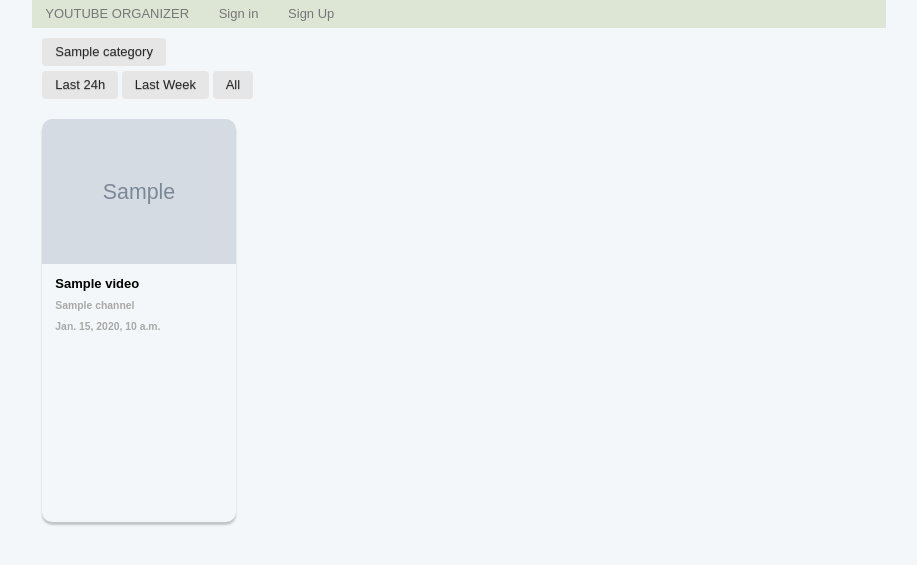
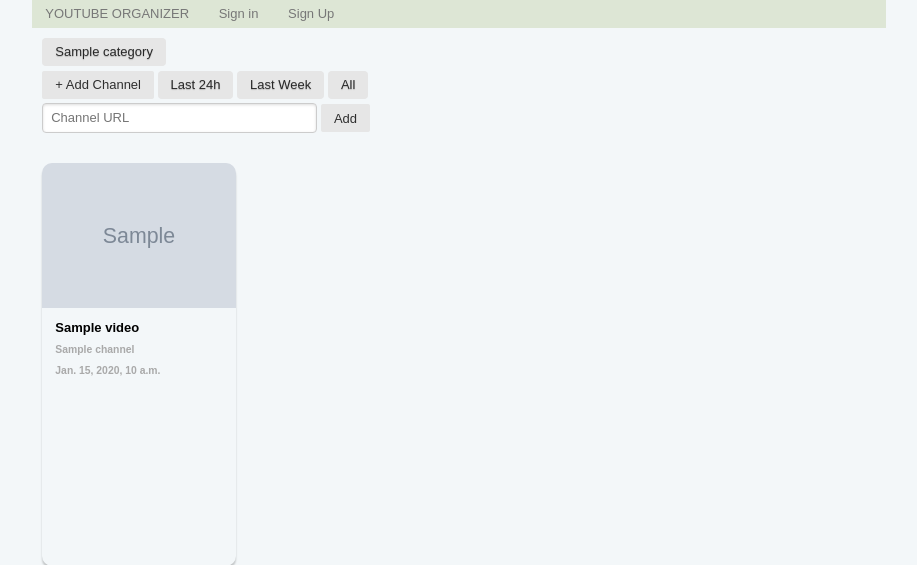
Before and after one commit to rennerocha/mediafeed, a Django app: template yt_organizer/channels/templates/category_details.html in a window 1280 px wide. Shown: the top 565 px of the page, without its empty margins (181-1098 px from the left). Run offline with Django 3.2, Linux system fonts and the light colour scheme; the template is opened without the code that fills it: most values are stand-ins (such as "Sample title", 1, 10 or a date in 2020); grey boxes marked "Sample" are stand-in pictures; parts of the project's set-up code (start-up, migrations or seed data) failed here and were passed over; some libraries are stand-ins or nearby versions.

Commit message:
Include button and form to add a channel to a category

```diff
--- a/yt_organizer/channels/templates/category_details.html
+++ b/yt_organizer/channels/templates/category_details.html
@@ -16,6 +16,10 @@
     </div>
 
     <div class="nav-periods">
+        {% if request.user == user %}
+        <button id="add-channel-button" class="pure-button button-add">+ Add Channel</button>
+        {% endif %}
+
         <a class="pure-button {% if period == 'last_24h' %}button-period-selected{% else %}button-not-selected{% endif %}"
             href="?period=last_24h">Last 24h</a>
         <a class="pure-button {% if period == "week" %}button-period-selected{% else %}button-not-selected{% endif %}"
@@ -23,7 +27,20 @@
         <a class="pure-button {% if period == "all" %}button-period-selected{% else %}button-not-selected{% endif %}"
             href="?period=all">All</a>
     </div>
+
+    {% if request.user == user %}
+    <form id="add-channel-form" class="pure-form pure-g pure-u-1" method="POST">
+        {% csrf_token %}
+        <fieldset>
+            <div class="pure-control-group">
+                <input type="text" class="pure-input-1-3" placeholder="Channel URL" />
+                <button id="add-channel-button" class="pure-button button-add">Add</button>
+            </div>
+        </fieldset>
+    </form>
+    {% endif %}
 </nav>
+
 
 {% for video in videos %}
 
@@ -50,3 +67,13 @@
 {% endfor %}
 
 {% endblock %}
+
+{% block extra_js %}
+<script>
+    document.getElementById("add-channel-form").hidden = false;
+
+    document.getElementById("add-channel-button").onclick = function () {
+        document.getElementById("add-channel-form").hidden = false;
+    }
+</script>
+{% endblock %}
--- a/yt_organizer/channels/views.py
+++ b/yt_organizer/channels/views.py
@@ -29,6 +29,7 @@ def category_details(request, username, slug):
     videos = video_by_period.get(period, []).order_by("-published_date")
 
     context = {
+        "user": user,
         "selected_category": selected_category,
         "period": period,
         "categories": categories,
```
Also changed, not shown: yt_organizer/channels/tests/test_views.py (+51 -0 lines).
